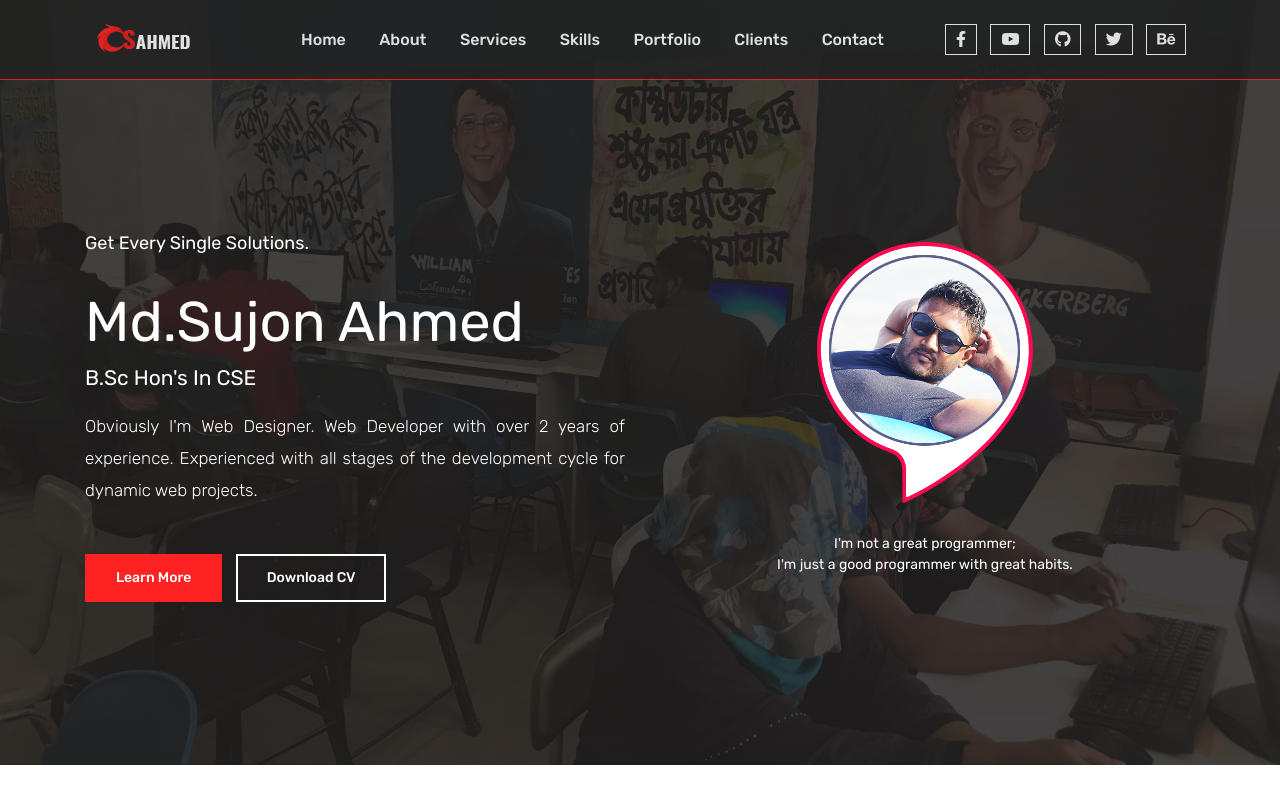
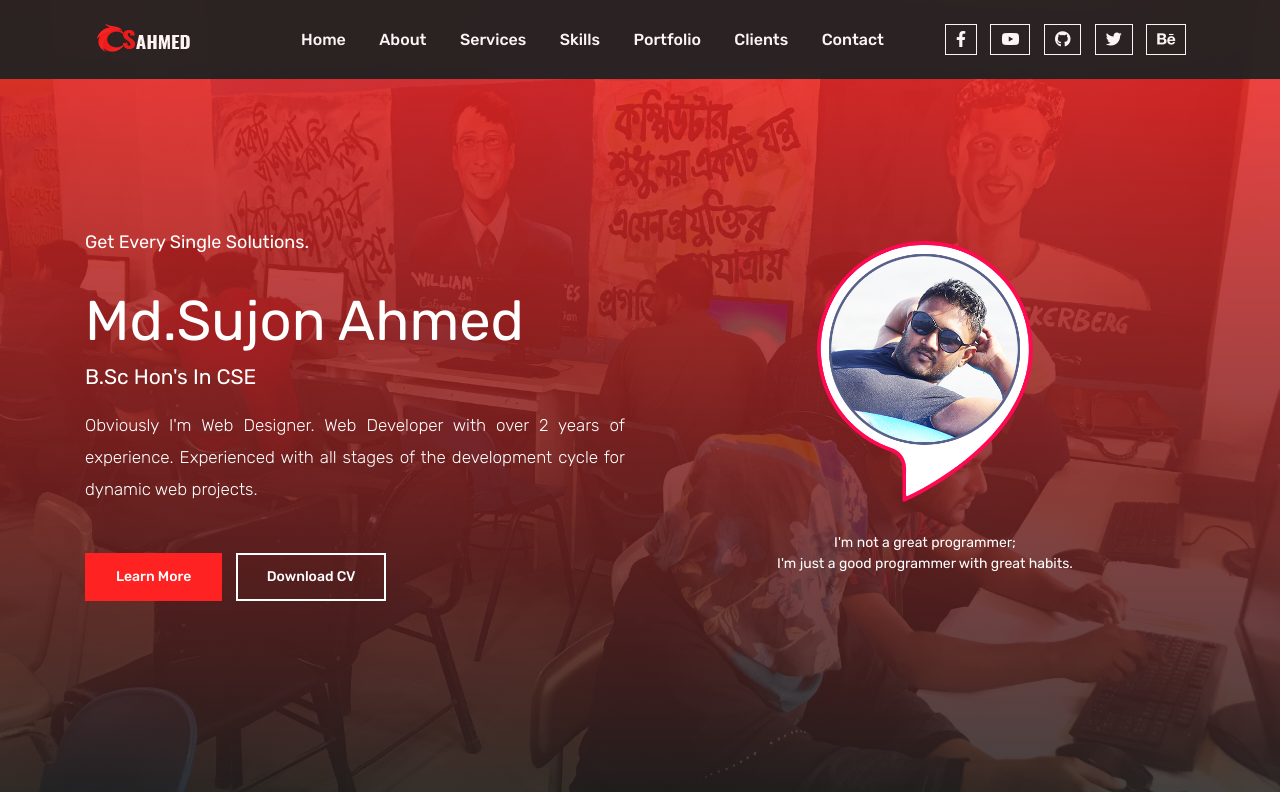
Before and after one commit to codersujon/CoderSujon.com, a plain HTML site: page index.html in a window 1280 px wide. Shown: the top 792 px of the page. Drawn offline with Linux system fonts and the light colour scheme.

Commit message:
Navbar and Header Overlay Changed

```diff
--- a/css/style.css
+++ b/css/style.css
@@ -100,21 +100,19 @@ body{
     -webkit-background-size: cover;
     background-size: cover;
     background-attachment: fixed;
-    min-height: 765px;
+    min-height: 100vh;
     background-position: center center;
 }
 .overlay{
 
     background: rgba(33, 31, 31, 0.85)100%;
-    /*background: linear-gradient(to right, rgba(255, 34, 34, 0.85) 0%, rgba(33, 31, 31, 0.85)100%);*/
-    min-height: 765px;
+    background: linear-gradient(to bottom, rgba(255, 34, 34, 0.85) 0%, rgba(33, 31, 31, 0.85)100%);
+    min-height: 100vh;
 }
 .bg-nav {
     background: #222;
     padding: 24px 0;
-    opacity: 0.85;
-    border-bottom: 1px solid #ff2222;
-
+    opacity: 0.95;
 }
 .logo{}
 .main-menu{
@@ -134,14 +132,14 @@ body{
     position: relative;
 }
 .main-menu ul li:hover > a{
-    color: #ff2222;
+    color: #fff;
 }
 .main-menu ul li a::before {
     content: '';
     position: absolute;
     width: 0;
     height: 2px;
-    background: #ff2222;
+    background: #fff;
     bottom: 10px;
     transition: .3s;
 }
```
Also changed, not shown: index.html (+0 -4 lines).
